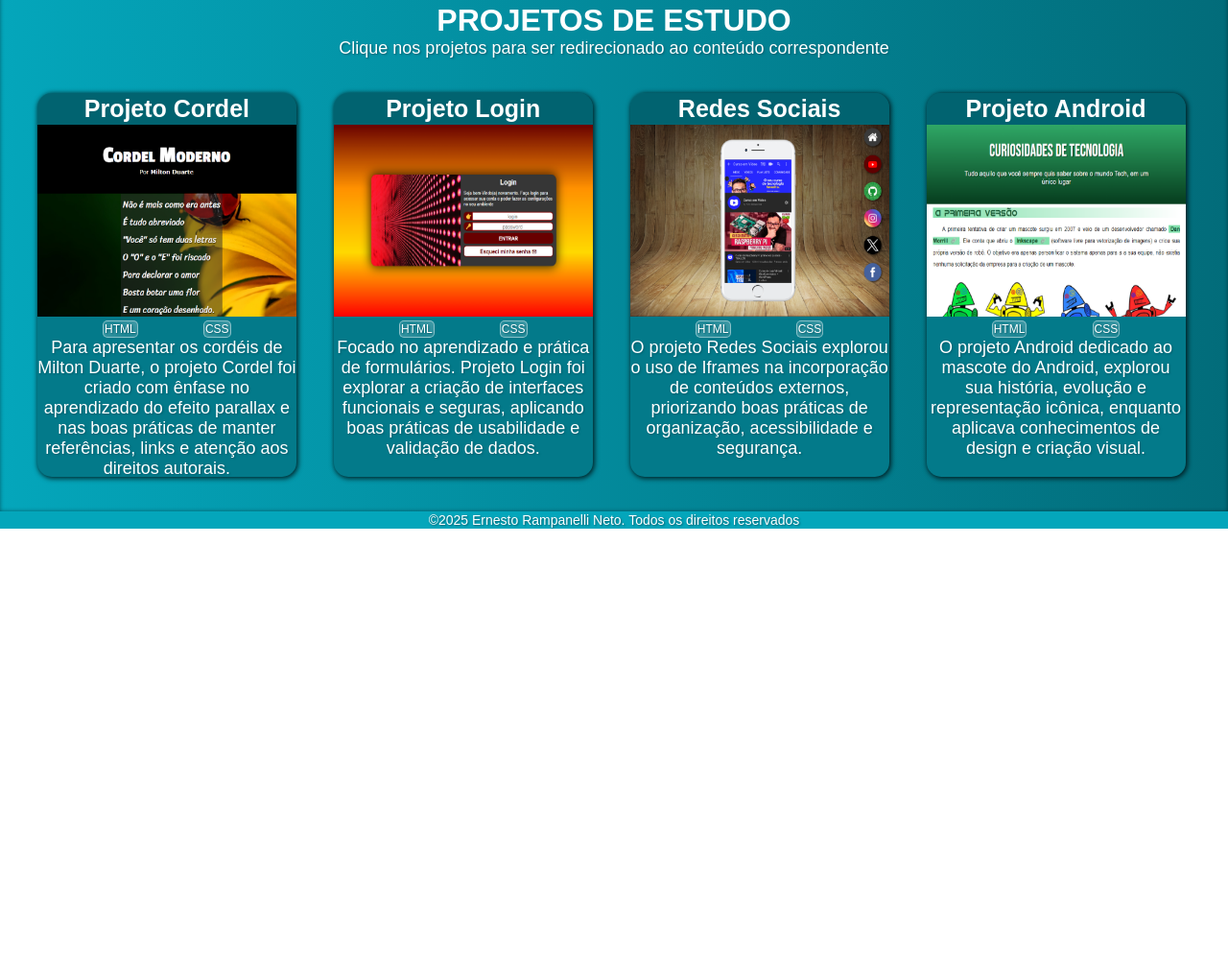
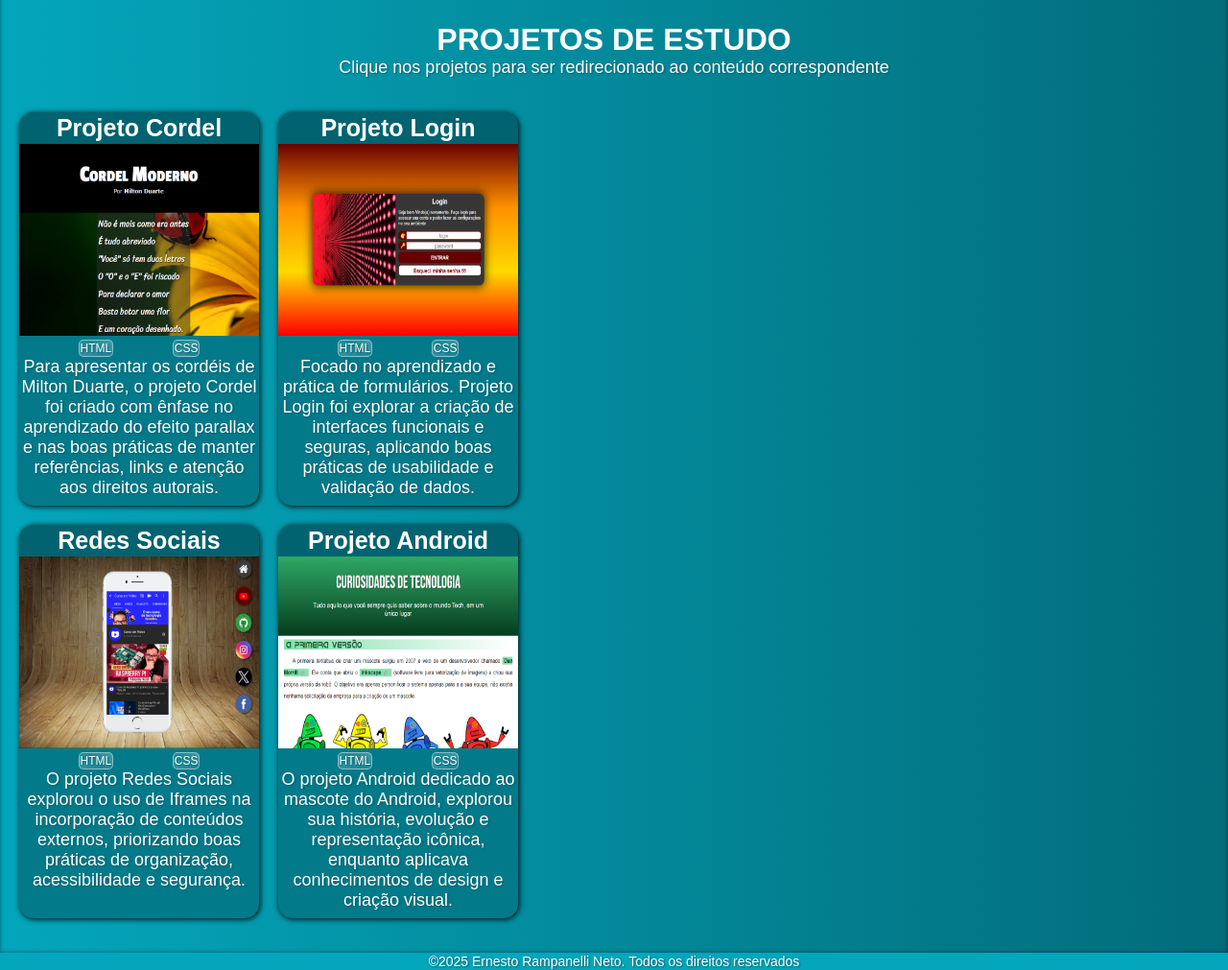
Before and after one commit to Lonecrow2/Portifolio, a plain HTML site: page paginas/projetos.html in a window 1280 px wide. Shown: the part 1008-2019 px from the top of the page at 96% size. Before the commit the page ends 1559 px from the top, so only its background shows below. Drawn offline with Linux system fonts and the light colour scheme.

Commit message:
Adição de caixas
Adicionei div ao projetos para a quebra em flex ser mais uniforme

```diff
--- a/paginas/projetos.html
+++ b/paginas/projetos.html
@@ -37,6 +37,7 @@
         <p id="par_1">Clique nos projetos para ser redirecionado ao conteúdo correspondente</p>
 
         <ul class="list_projetos">
+            <div class="cont_1">
                 <a href="https://lonecrow2.github.io/Vivencia-Poetica/" target="_blank" rel="external">
                     <li>
                         <h2>Vivência Poética</h2>
@@ -63,6 +64,8 @@
                         </p>
                         </li>
                     </a>
+            </div>
+                <div class="cont_2">
                     <a href="https://lonecrow2.github.io/Vivencia-Pocket/" target="_blank" rel="external">
 
                         <li>
@@ -82,6 +85,7 @@
                             gerar imagens, buscando também imagens confiáveis para evitar problemas autorais.</p>
                     </li>
                                 </a>
+                </div>
         </ul>
 
         <!--Lista de-Projetos de estudo-->
@@ -89,6 +93,7 @@
         <p id="par_1">Clique nos projetos para ser redirecionado ao conteúdo correspondente</p>
         <ul class="list_projetos">
 
+            <div class="cont_1">
                 <a href="https://lonecrow2.github.io/projeto-cordel/" target="_blank" rel="external">
                     <li>
                         <h2>Projeto Cordel</h2>
@@ -99,7 +104,6 @@
                         </p>
                     </li>
                 </a>
-
                 <a href="https://lonecrow2.github.io/projeto-login/" target="_blank" rel="external">
                     <li>
                         <h2>Projeto Login</h2>
@@ -109,7 +113,9 @@
                             funcionais e seguras, aplicando boas práticas de usabilidade e validação de dados.</p>
                     </li>
                 </a>
+            </div>
 
+            <div class="cont_2">
                 <a href="https://lonecrow2.github.io/Projeto-social/" target="_blank" rel="external">
                     <li>
                         <h2>Redes Sociais</h2>
@@ -119,7 +125,6 @@
                             boas práticas de organização, acessibilidade e segurança. </p>
                     </li>
                 </a>
-
                 <a href="https://lonecrow2.github.io/Projeto-Android/" target="_blank" rel="external">
                     <li>
                         <h2>Projeto Android</h2>
@@ -129,6 +134,7 @@
                             icônica, enquanto aplicava conhecimentos de design e criação visual.</p>
                     </li>
                 </a>
+            </div>
         </ul>
     </main>
 
--- a/style/pagina-projetos/query-pg-proj.css
+++ b/style/pagina-projetos/query-pg-proj.css
@@ -18,7 +18,7 @@
         line-height: 70px;
     }
 
-    .list_projetos > a {
+    .list_projetos > div > a {
         flex: 0 0 440px;
         height: 620px;
         margin-top: 30px;
@@ -83,7 +83,7 @@
         padding: 15px;
         line-height: 40px;
     }
-    .list_projetos > a{
+    .list_projetos > div > a{
         flex: 0 0 320px;
         height: 437px;
     }
@@ -108,7 +108,7 @@
         font-size: 1.2vw;
     }
 }
-@media (min-width: 710px ){
+@media (min-width: 827px ){
     #burguer {
         display: none;
     }
@@ -118,7 +118,7 @@
 }
 
 
-@media  (max-width: 710px) {
+@media  (max-width: 827px) {
     body{
         width: 100vw;
         min-height: 100vh;
@@ -177,13 +177,15 @@
         margin: auto;
     }
 
-    .list_projetos > a{
+    .list_projetos > div > a{
         display: block;
         flex: 0 0 85vw;
         box-shadow: 1px 1px 5px 1px #000000b9;
         background-color: #037a8a;
         border-radius: 15px;
-        margin: 10px;
+        margin: auto;
+        margin-top: 10px;
+        margin-bottom: 10px;
         padding: 0px;
         max-width: 400px;
         height: unset;
--- a/style/pagina-projetos/style-projetos.css
+++ b/style/pagina-projetos/style-projetos.css
@@ -140,24 +140,38 @@ footer > p{
     padding: 0px;
 }
 
+.cont_1{
+    display: flex;
+    margin: 0px;
+    padding: 0px;
+    flex-flow: wrap row;
+}
+
+.cont_2{
+    display: flex;
+    flex-flow: wrap row;
+    margin: 0px;
+    padding: 0px;
+}
+
 .list_projetos{
     overflow: hidden;
     display: flex;
     flex-flow: wrap row;
-    justify-content: space-evenly;
+    justify-content: center;
     width: 98%;
     padding: 10px;
 }
 
-.list_projetos > a{
+.list_projetos > div > a{
     display: block;
-    flex: 0 0 270px;
+    flex: 0 0 250px;
     box-shadow: 1px 1px 5px 1px #000000b9;
     background-color: #037a8a;
     border-radius: 15px;
     margin: 10px;
     padding: 0px;
-    height: 400px;
+    height: 410px;
     overflow: hidden;
     animation: transicao 1s ease-in-out;
 }
```
Lines whose indentation alone changed are shown as unchanged.
